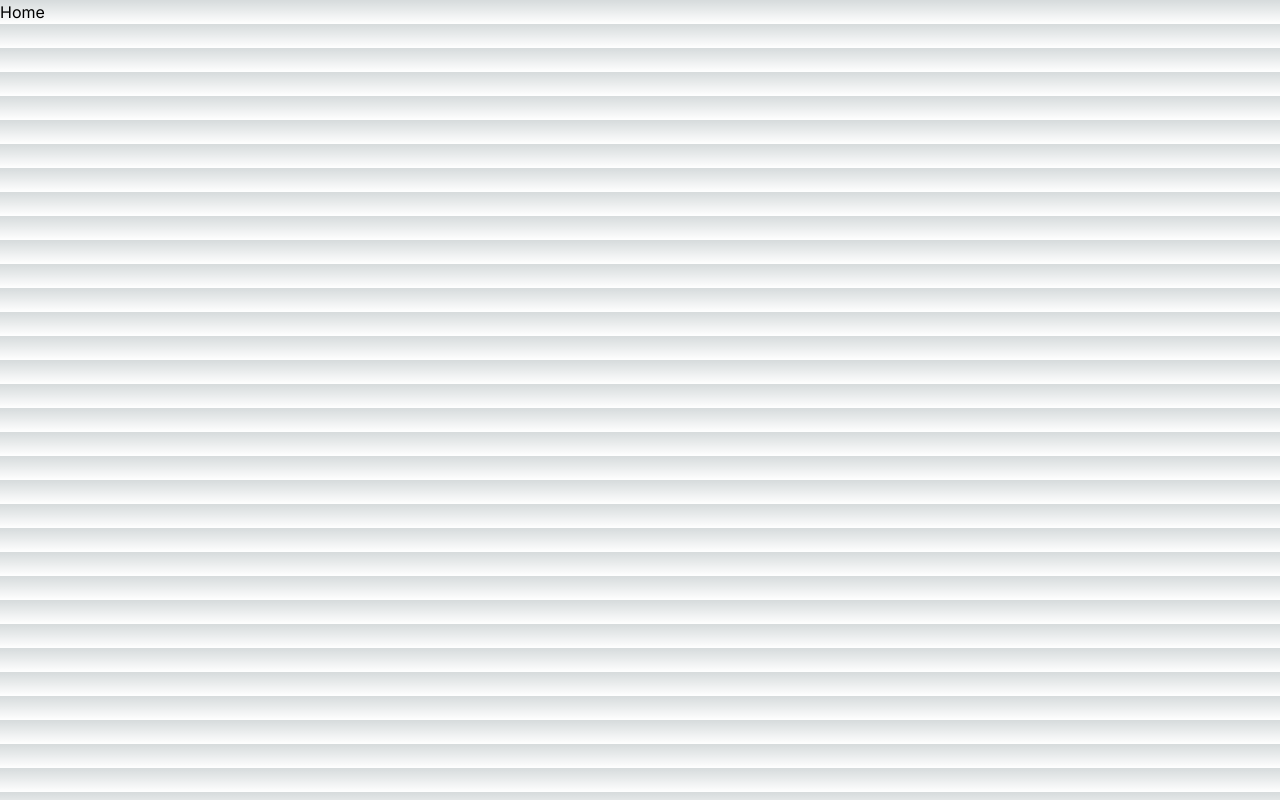
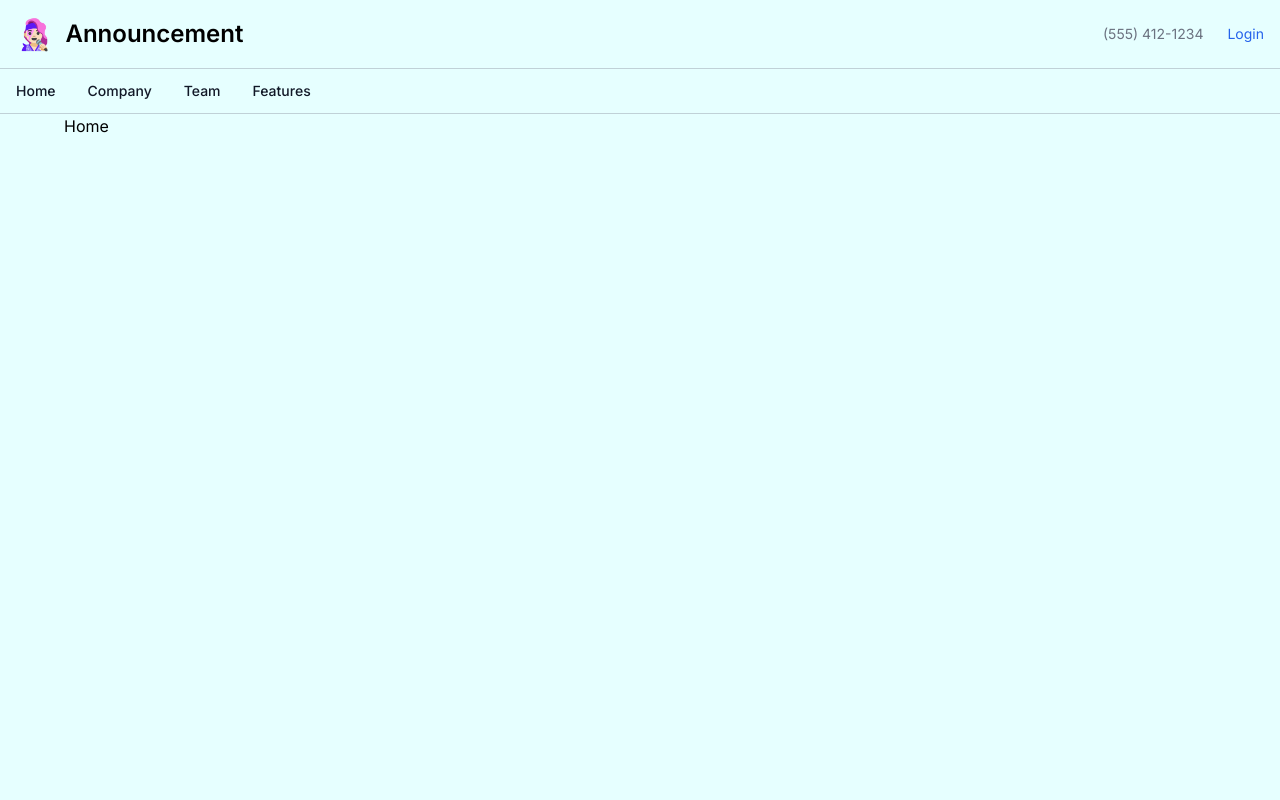
Before and after one commit to rch28/announcement-app, a Next.js app: page / in a window 1280 px wide. Built offline with nearby package versions, Linux system fonts and the light colour scheme.

Commit message:
modified

```diff
--- a/src/app/globals.css
+++ b/src/app/globals.css
@@ -1,33 +1,3 @@
 @tailwind base;
 @tailwind components;
 @tailwind utilities;
-
-:root {
-  --foreground-rgb: 0, 0, 0;
-  --background-start-rgb: 214, 219, 220;
-  --background-end-rgb: 255, 255, 255;
-}
-
-@media (prefers-color-scheme: dark) {
-  :root {
-    --foreground-rgb: 255, 255, 255;
-    --background-start-rgb: 0, 0, 0;
-    --background-end-rgb: 0, 0, 0;
-  }
-}
-
-body {
-  color: rgb(var(--foreground-rgb));
-  background: linear-gradient(
-      to bottom,
-      transparent,
-      rgb(var(--background-end-rgb))
-    )
-    rgb(var(--background-start-rgb));
-}
-
-@layer utilities {
-  .text-balance {
-    text-wrap: balance;
-  }
-}
--- a/src/app/layout.jsx
+++ b/src/app/layout.jsx
@@ -1,5 +1,6 @@
 import { Inter } from "next/font/google";
 import "./globals.css";
+import Navbar from "@/components/layout/Navbar";
 
 const inter = Inter({ subsets: ["latin"] });
 
@@ -10,8 +11,14 @@ export const metadata = {
 
 export default function RootLayout({ children }) {
   return (
-    <html lang="en">
-      <body className={inter.className}>{children}</body>
+    <html lang="en" className="">
+      <body className={`${inter.className} bg-[#E6FFFF] dark:bg-[#09010F]`}>
+        <Navbar/>
+        <div className="max-w-6xl mx-auto ">
+        {children}
+        </div>
+
+        </body>
     </html>
   );
 }
--- a/tailwind.config.js
+++ b/tailwind.config.js
@@ -5,6 +5,7 @@ module.exports = {
     "./src/components/**/*.{js,ts,jsx,tsx,mdx}",
     "./src/app/**/*.{js,ts,jsx,tsx,mdx}",
   ],
+  darkMode: "class",
   theme: {
     extend: {
       backgroundImage: {
```
Also changed, not shown: package.json (+6 -5 lines), 1 other file (tests, documents, lock files or other folders).
